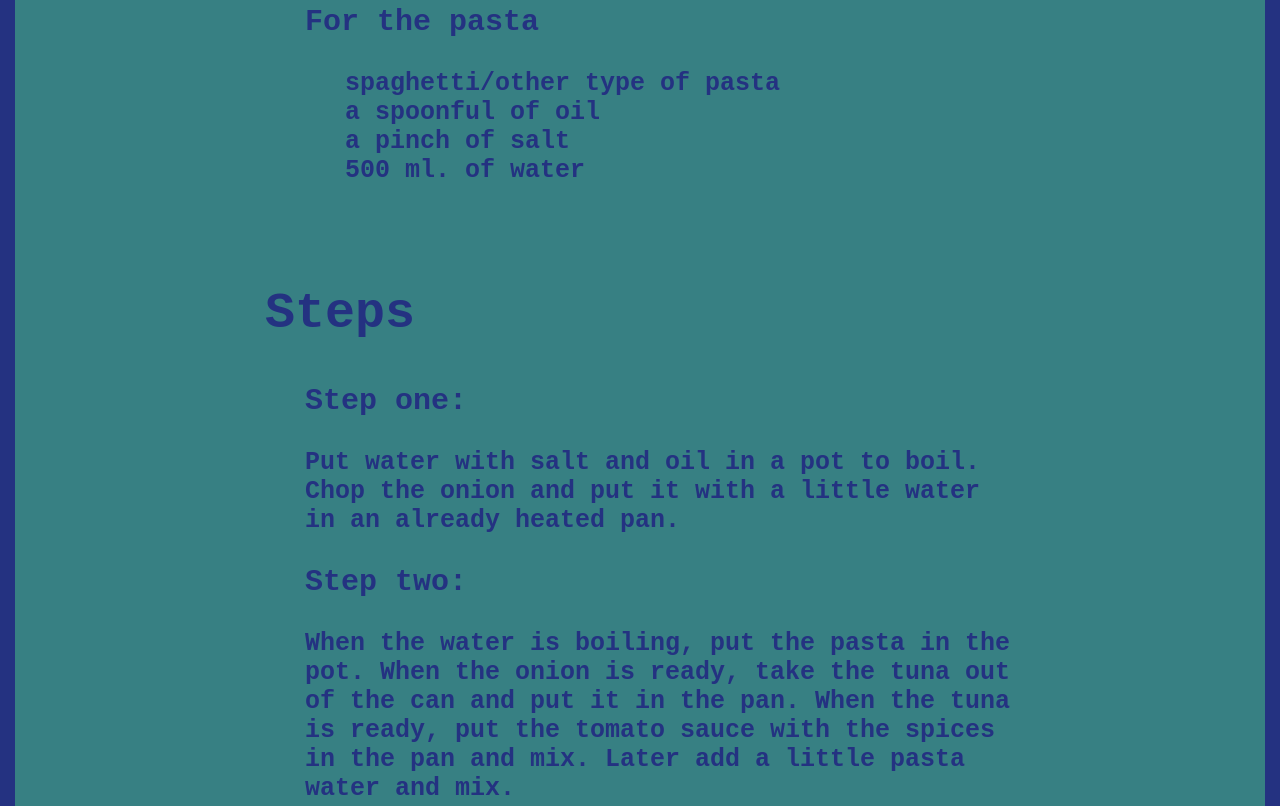
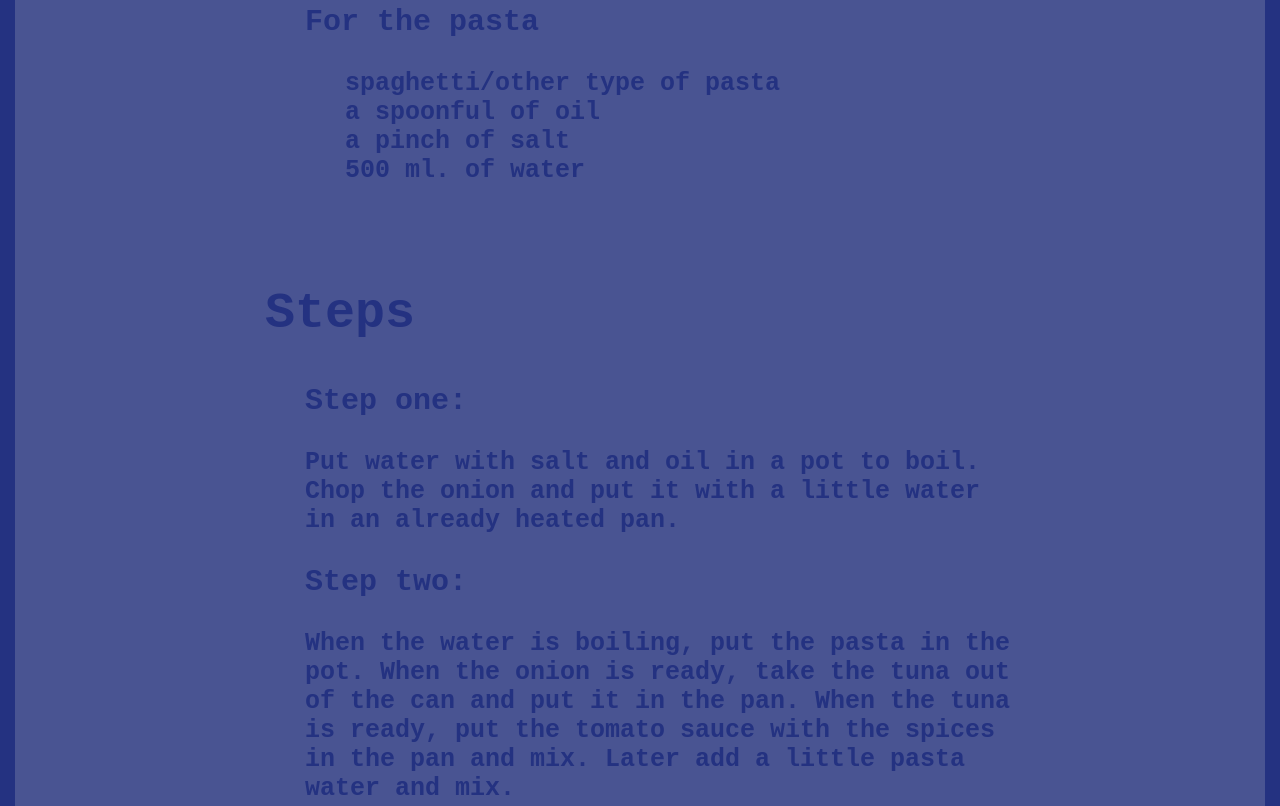
Before and after one commit to RalucaDavid/odin-recipes, a plain HTML site: page recipes/tuna-pasta.html in a window 1280 px wide. Shown: the part 1420-2226 px from the top of the page. Drawn offline with Linux system fonts and the light colour scheme.

Commit message:
feat: A small change to the design

```diff
--- a/CSS_files/general_style.css
+++ b/CSS_files/general_style.css
@@ -11,6 +11,7 @@ body{
   max-width:1500px;
   margin:20px auto;
   border: 15px solid #243281;
+  background-color: #495492;
 }
 
 .title{
@@ -21,4 +22,5 @@ body{
     margin: auto;
     margin-bottom: 20px;
     margin-top: 20px;
+    background-color: #495492;
 }
--- a/CSS_files/index_style.css
+++ b/CSS_files/index_style.css
@@ -10,6 +10,15 @@
     margin-top: 20px;
     margin-bottom: 20px;
     text-align: center;
+    background-color: #495492;
+}
+
+div{
+    background-color: #495492;
+}
+
+a{
+    background-color: #495492;
 }
 
 .tuna_style{
@@ -17,12 +26,14 @@
     grid-template-columns: 1fr 1fr;
     justify-items: center;
     gap: 650px;
+    background-color: #495492;
 }
 
 .tuna_left, .tuna_right{
     height:400px;
     width: 400px;
     margin-bottom: 20px;
+    background-color: #495492;
 }
 
 .tuna_left{
--- a/CSS_files/recipe_style.css
+++ b/CSS_files/recipe_style.css
@@ -12,12 +12,31 @@ div{
     margin-bottom: 100px;
     margin-right: 250px;
     margin-left: 250px;
+    background-color:#495492;
+}
+
+div p{
+    background-color:#495492;
+}
+
+div ul{
+    background-color:#495492;
+}
+
+div ol{
+    background-color:#495492;
+}
+
+div li{
+    background-color:#495492;
 }
 
 h2{
     font-size: 50px;
+    background-color:#495492;
 }
 
 h3{
     font-size: 30px;
+    background-color:#495492;
 }
```
